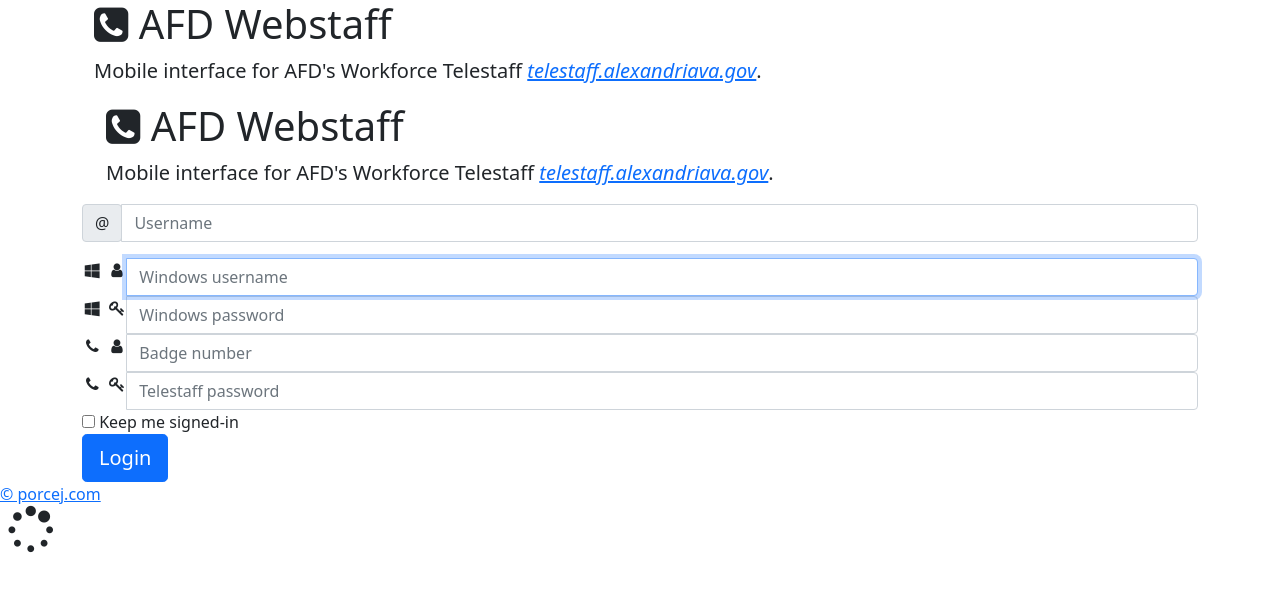
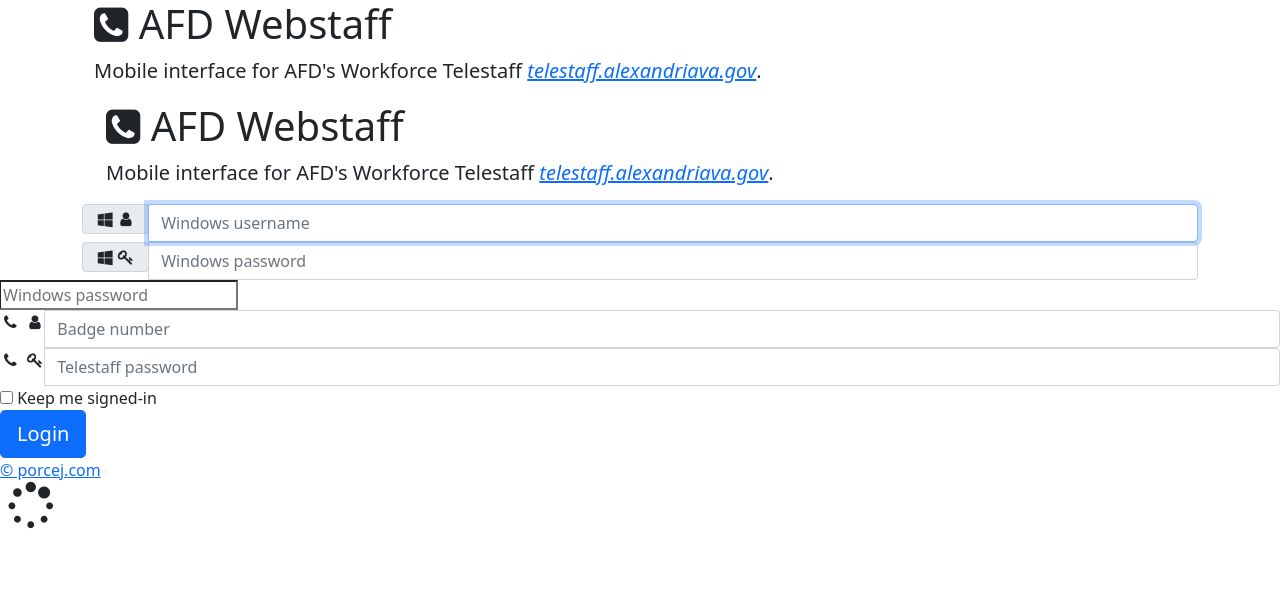
Before and after one commit to porcej/webstaff.xyz, a plain HTML site: page index.html in a window 1280 px wide. Drawn offline with nearby package versions, Linux system fonts and the light colour scheme.

Commit message:
added new domain creds login form

```diff
--- a/index.html
+++ b/index.html
@@ -37,23 +37,40 @@
   <!-- <div id="app" class="row"> -->
 
 <form action="#" method="post" class="form-signin">
-  <div class="input-group mb-3">
-  <div class="input-group-prepend">
-    <span class="input-group-text" id="basic-addon1">@</span>
-  </div>
-  <input type="text" class="form-control" placeholder="Username" aria-label="Username" aria-describedby="basic-addon1">
-</div>
-
-  <div class="input-group">
-    <span class="input-group-addon"><i class="fa fa-windows fa-fw ltblue" aria-hidden="true"></i> <i class="fa fa-user fa-fw ltblue" aria-hidden="true"></i></span>
-    <label class="sr-only" for="duser">Windows username</label>
-    <input type="text" data-lpignore="true" class="form-control" id="duser" name="duser" tabindex="1" placeholder="Windows username" required autofocus>
+  <div class="input-group mb-0">
+    <div class="input-group-prepend">
+      <span class="input-group-text" id="basic-addon-windows-username"><i class="fa fa-windows fa-fw ltblue" aria-hidden="true"></i> <i class="fa fa-user fa-fw ltblue" aria-hidden="true"></i></span>
+    </div>
+    <input
+      class="form-control"
+      type="text"
+      data-lpignore="true"
+      id="duser"
+      name="duser"
+      tabindex="1"
+      class="form-control"
+      placeholder="Windows username"
+      aria-label="Windows username"
+      aria-describedby="basic-addon-windows-username"
+      required
+      autofocus
+      >
   </div>
 
+  <div class="input-group mb-0">
+    <div class="input-group-prepend">
+      <span class="input-group-text" id="basic-addon-windows-password"><i class="fa fa-windows fa-fw ltblue" aria-hidden="true"></i> <i class="fa fa-key fa-fw ltblue" aria-hidden="true"></i></span>
+    </div>
+    <input class="form-control" type="password" data-lpignore="true" id="dpass" name="dpass" tabindex="2" placeholder="Windows password" aria-label="Windows password" aria-describedby="basic-addon-windows-password" required>
+    </div>
+  </div>
+
+
+
 <div class="input-group">
-<span class="input-group-addon"><i class="fa fa-windows fa-fw ltblue" aria-hidden="true"></i> <i class="fa fa-key fa-fw ltblue" aria-hidden="true"></i></span>
+<span class="input-group-addon"></span>
 <label class="sr-only" for="dpass">Windows password</label>
-<input type="password" data-lpignore="true" class="form-control" id="dpass" name="dpass" tabindex="2" placeholder="Windows password" required>
+<input type="password" data-lpignore="true"  id="dpass" name="dpass" tabindex="2" placeholder="Windows password" required>
 </div>
 <div class="input-group">
 <span class="input-group-addon"><i class="fa fa-phone fa-fw ltblue" aria-hidden="true"></i> <i class="fa fa-user fa-fw ltblue" aria-hidden="true"></i></span>
```
